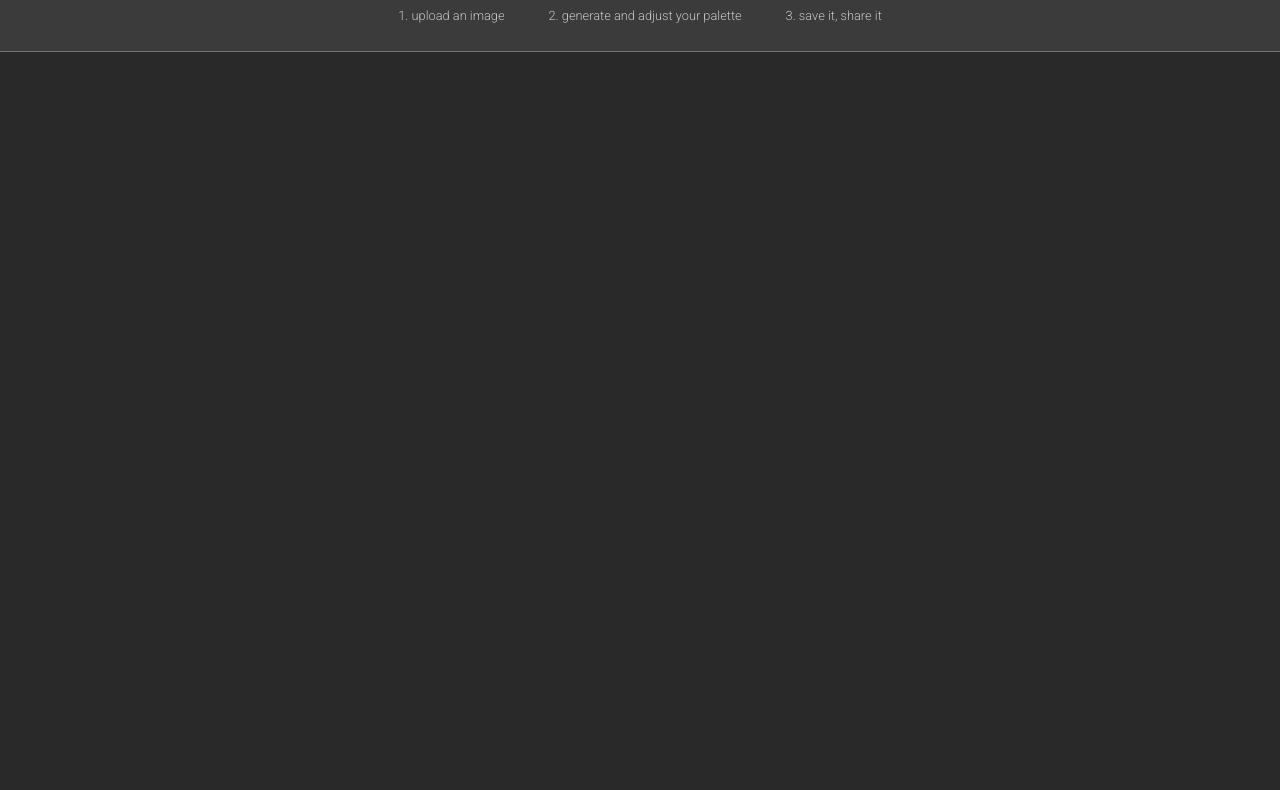
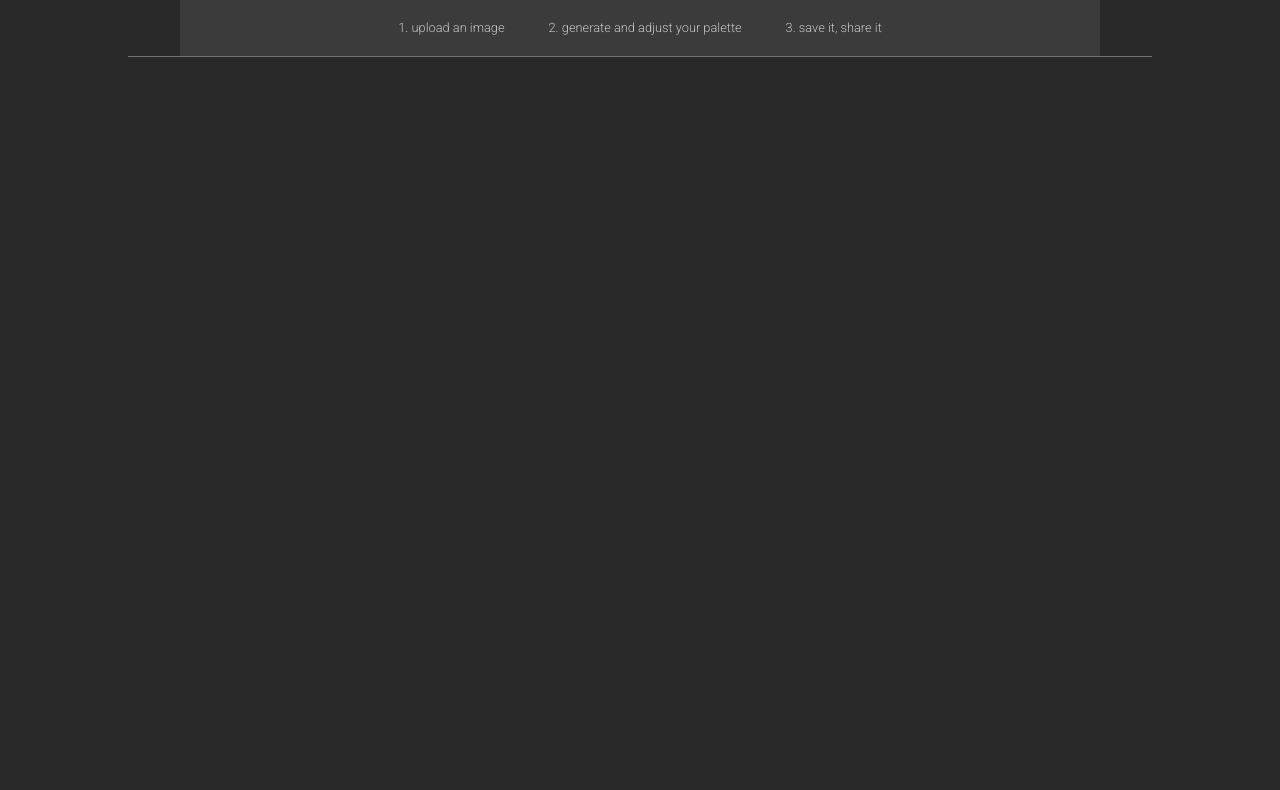
Before and after one commit to brij8/ajax-project, a website: page index.html in a window 1280 px wide. Shown: the part 135-925 px from the top of the page. Drawn offline with Linux system fonts and the light colour scheme.

Commit message:
F1, html/css, header done

```diff
--- a/css/styles.css
+++ b/css/styles.css
@@ -12,7 +12,7 @@ body {
 /* header */
 
 .name {
-  margin-top: 45px;
+  margin-top: 5%;
   width: 562px;
   margin-left: auto;
   margin-right: auto;
@@ -33,16 +33,24 @@ body {
   font-size: 0.75rem;
 }
 
-.instructions {
-  text-align: center;
-  height: 75px;
-  background-color: rgba(59, 59, 59, 1);
+.instruct-bar {
+  width: 80%;
+  margin-left: auto;
+  margin-right: auto;
   border-top: 1px solid rgba(115, 115, 115, 1);
   border-bottom: 1px solid rgba(115, 115, 115, 1);
 }
 
+.instructions {
+  text-align: center;
+  background-color: rgba(59, 59, 59, 1);
+  margin: 0 52px;
+}
+
 .instruct {
-  margin-top: 27px;
+  margin: 0;
+  padding-top: 20px;
+  padding-bottom: 20px;
 }
 
 span {
```
